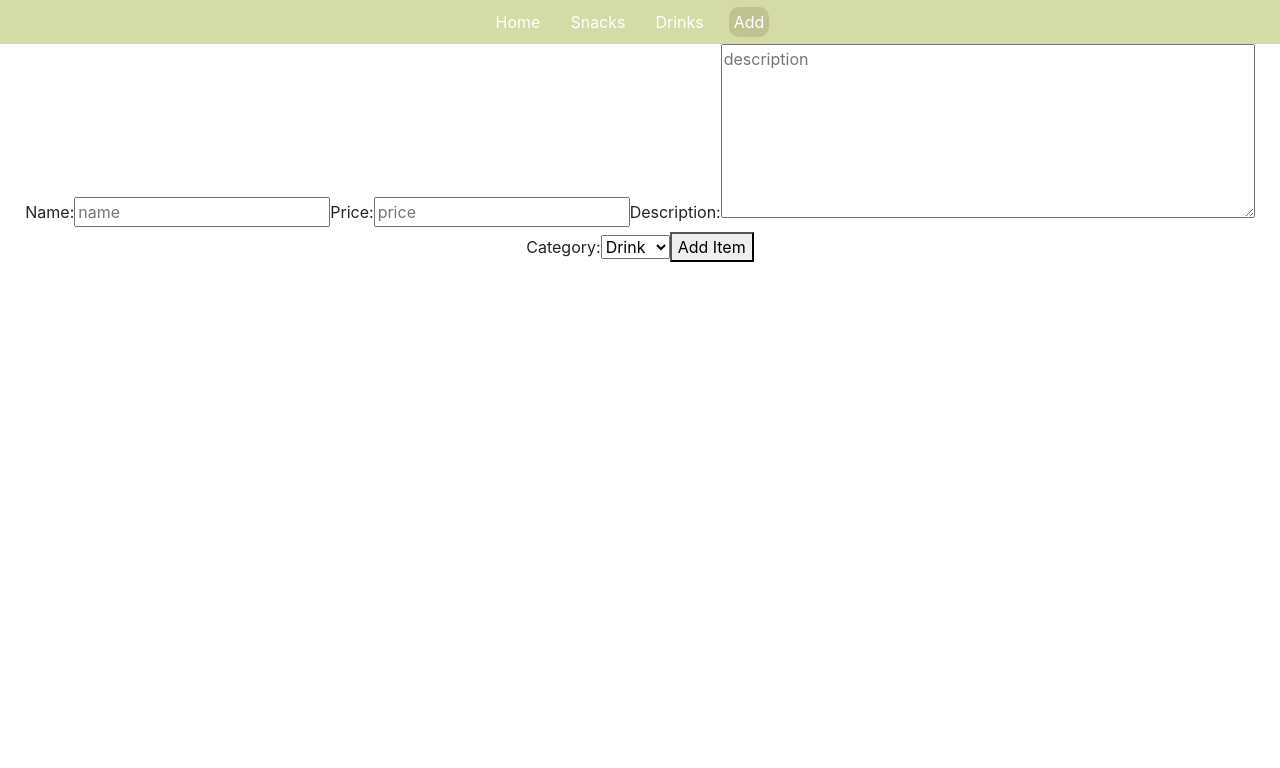
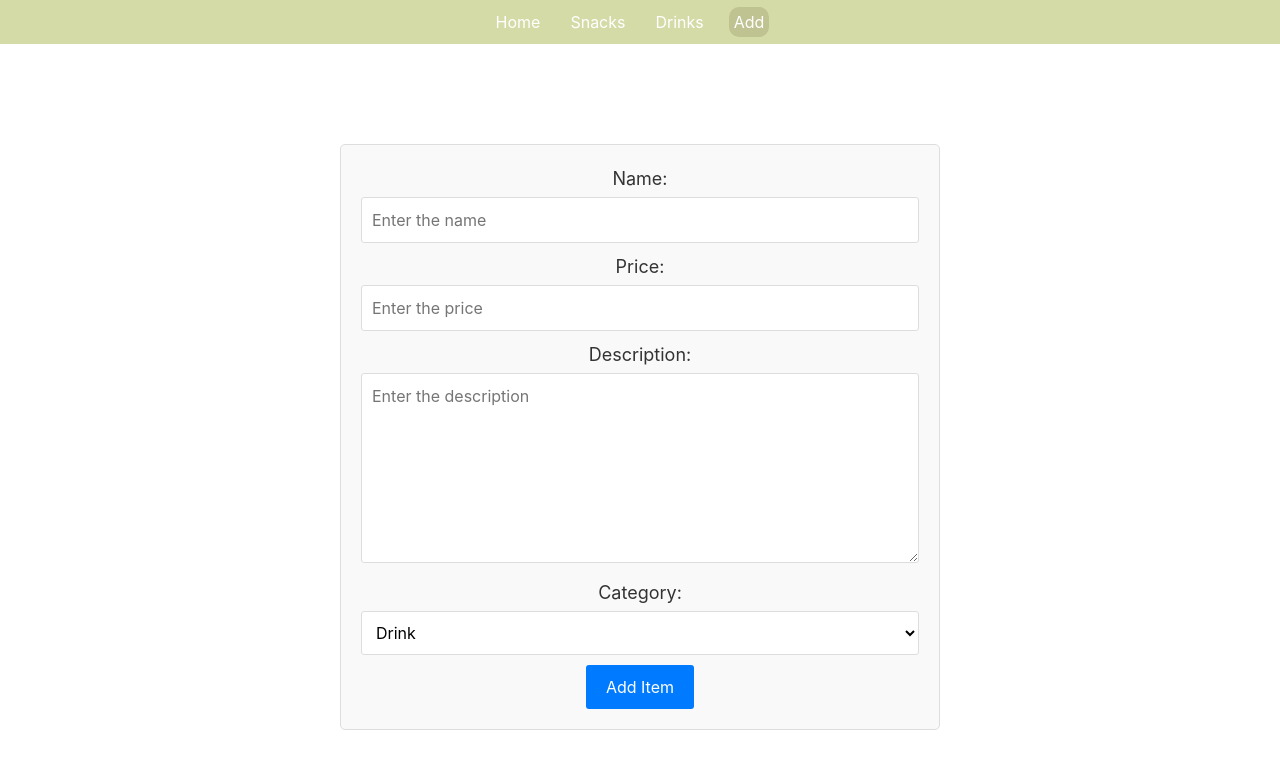
Before and after one commit to negasaa12/Snack_Booze, a React (Create React App) app in the folder react2/: page /new in a window 1280 px wide. Shown: the top 768 px of the page. Built offline with nearby package versions, Linux system fonts and the light colour scheme.

Commit message:
added styles to form

```diff
--- a/react2/src/Item.js
+++ b/react2/src/Item.js
@@ -1,7 +1,7 @@
 import React from "react";
 import { useParams } from "react-router-dom";
 import { unroll } from "./unroll/unroll";
-
+import "./item.css";
 
 
     const Item = ({items})=>{
@@ -14,11 +14,13 @@ import { unroll } from "./unroll/unroll";
     const foundItem = items.drinks.find((item)=> item.name === name) ||items.snacks.find((item)=> item.name === name);
 
     return (
-       <>
-       <h2> {foundItem.name}</h2>
-       <p>{foundItem.description}</p>
-       <p>{foundItem.price}</p>
-       </>)
+        <div className="item-details-container">
+          <h2 className="item-name">{foundItem.name}</h2>
+          <p className="item-description">{foundItem.description}</p>
+          <p className="item-price">Price: ${foundItem.price}</p>
+
+        </div>
+      );
 
 }
 export default Item;
--- a/react2/src/MenuItem.js
+++ b/react2/src/MenuItem.js
@@ -1,25 +1,27 @@
 import React from "react";
 import { Link } from "react-router-dom";
+import "./Menuitem.css"
 
 
+const MenuItems = ({ items, type }) => {
+  console.log(items, type);
 
-
-const MenuItems = ({items,type})=> {
-
-
-    console.log(items,type)
-
-    return (
-        <>
-      <ul>
+  return (
+    <div className="menu-items-container">
+      <h3 className="menu-items-title">Explore Our {type.charAt(0).toUpperCase() + type.slice(1)} Menu</h3>
+      <ul className="menu-items-list">
         {items.map((item) => (
-          <li key={item.name}>
-            <Link to={`/${type}/${item.name}`}>{item.name.toUpperCase()}</Link>
+          <li className="menu-item" key={item.name}>
+            <Link to={`/${type}/${item.name}`} className="menu-item-link">
+              <span className="menu-item-name">{item.name}</span>
+              <span className="menu-item-price">${item.price}</span>
+            </Link>
           </li>
         ))}
       </ul>
-    </>
+    </div>
   );
-}
+};
+
 
 export default MenuItems;
--- /dev/null
+++ b/react2/src/Menuitem.css
@@ -0,0 +1,56 @@
+.menu-items-container {
+    background-color: #EDD4D1;
+    border: 1px solid #ddd;
+    padding: 20px;
+    border-radius: 5px;
+    max-width: 600px;
+    margin: 0 auto;
+    margin-top: 100px;
+  }
+
+  .menu-items-title {
+    font-size: 24px;
+    color: #333;
+    text-align: center;
+    margin-bottom: 20px;
+  }
+
+  .menu-items-list {
+    list-style: none;
+    padding: 0;
+    margin: 0;
+  }
+
+  .menu-item {
+    display: flex;
+    align-items: center;
+    justify-content: space-between;
+    font-size: 18px;
+    color: #f5d7d7;
+    margin-bottom: 10px;
+    padding: 8px 12px;
+    background-color: #fff;
+    border: 1px solid #ddd;
+    border-radius: 10px;
+    transition: background-color 0.2s ease-in-out;
+  }
+
+  .menu-item:hover {
+    background-color: #f5f5f5;
+  }
+
+  .menu-item-link {
+    text-decoration: none;
+    color: #808080;
+    display: flex;
+    align-items: center;
+  }
+
+  .menu-item-name {
+    flex: 1;
+  }
+
+  .menu-item-price {
+    color: #777;
+    font-weight: bold;
+  }
--- /dev/null
+++ b/react2/src/NewItemForm.css
@@ -0,0 +1,48 @@
+.form-container {
+    background-color: #f9f9f9;
+    border: 1px solid #ddd;
+    padding: 20px;
+    border-radius: 5px;
+    max-width: 600px;
+    margin: 0 auto;
+    margin-top:  100px;
+  }
+
+  .form-label {
+    font-size: 18px;
+    color: #333;
+    margin-bottom: 5px;
+  }
+
+  .form-input,
+  .form-textarea,
+  .form-select {
+    width: 100%;
+    padding: 10px;
+    font-size: 16px;
+    border: 1px solid #ddd;
+    border-radius: 3px;
+    margin-bottom: 10px;
+  }
+
+  .form-textarea {
+    resize: vertical;
+  }
+
+  .form-select {
+    background-color: #fff;
+  }
+
+  .form-button {
+    background-color: #007bff;
+    color: #fff;
+    border: none;
+    padding: 10px 20px;
+    font-size: 16px;
+    border-radius: 3px;
+    cursor: pointer;
+  }
+
+  .form-button:hover {
+    background-color: #0056b3;
+  }
--- a/react2/src/NewItemForm.js
+++ b/react2/src/NewItemForm.js
@@ -1,7 +1,7 @@
 import React from "react";
 import { useState } from "react";
 import { useNavigate } from "react-router-dom";
-
+import "./NewItemForm.css";
 const NewItemForm = ({ additem }) => {
   const initial_State = {
     name: "",
@@ -30,44 +30,63 @@ const NewItemForm = ({ additem }) => {
   };
 
   return (
-    <>
+    <div className="form-container">
       <form onSubmit={handleSubmit}>
-        <label htmlFor="name">Name:</label>
+        <label htmlFor="name" className="form-label">
+          Name:
+        </label>
         <input
           type="text"
           id="name"
           name="name"
           value={formData.name}
-          placeholder="name"
+          placeholder="Enter the name"
           onChange={handleChange}
+          className="form-input"
         />
-        <label htmlFor="price">Price:</label>
+        <label htmlFor="price" className="form-label">
+          Price:
+        </label>
         <input
           type="text"
           id="price"
           name="price"
           value={formData.price}
-          placeholder="price"
+          placeholder="Enter the price"
           onChange={handleChange}
+          className="form-input"
         />
-        <label htmlFor="description">Description:</label>
+        <label htmlFor="description" className="form-label">
+          Description:
+        </label>
         <textarea
           id="description"
           name="description"
           value={formData.description}
-          placeholder="description"
+          placeholder="Enter the description"
           onChange={handleChange}
           rows="7"
           cols="50"
+          className="form-textarea"
         />
-        <label htmlFor="category">Category:</label>
-        <select id="category" name="category" value={formData.category} onChange={handleChange}>
+        <label htmlFor="category" className="form-label">
+          Category:
+        </label>
+        <select
+          id="category"
+          name="category"
+          value={formData.category}
+          onChange={handleChange}
+          className="form-select"
+        >
           <option value="drinks">Drink</option>
           <option value="snacks">Snack</option>
         </select>
-        <button type="submit">Add Item</button>
+        <button type="submit" className="form-button">
+          Add Item
+        </button>
       </form>
-    </>
+    </div>
   );
 };
 
--- /dev/null
+++ b/react2/src/item.css
@@ -0,0 +1,35 @@
+.item-details-container {
+    background-color: #FAEAC2;
+    border: 1px solid #ddd;
+    padding: 20px;
+    border-radius: 5px;
+    max-width: 1000px;
+    margin: 0 auto;
+    margin-top: 30px;
+    text-align: center;
+  }
+
+  .item-name {
+    font-size: 48px;
+    color: #333;
+    margin-bottom: 10px;
+  }
+
+  .item-description {
+    font-size: 30px;
+    color: #555;
+    margin-bottom: 15px;
+  }
+
+  .item-price {
+    font-size: 30px;
+    color: #777;
+    font-weight: bold;
+  }
+
+  .item-image {
+    max-width: 100%;
+    height: auto;
+    border-radius: 5px;
+    margin-top: 20px;
+  }
```
